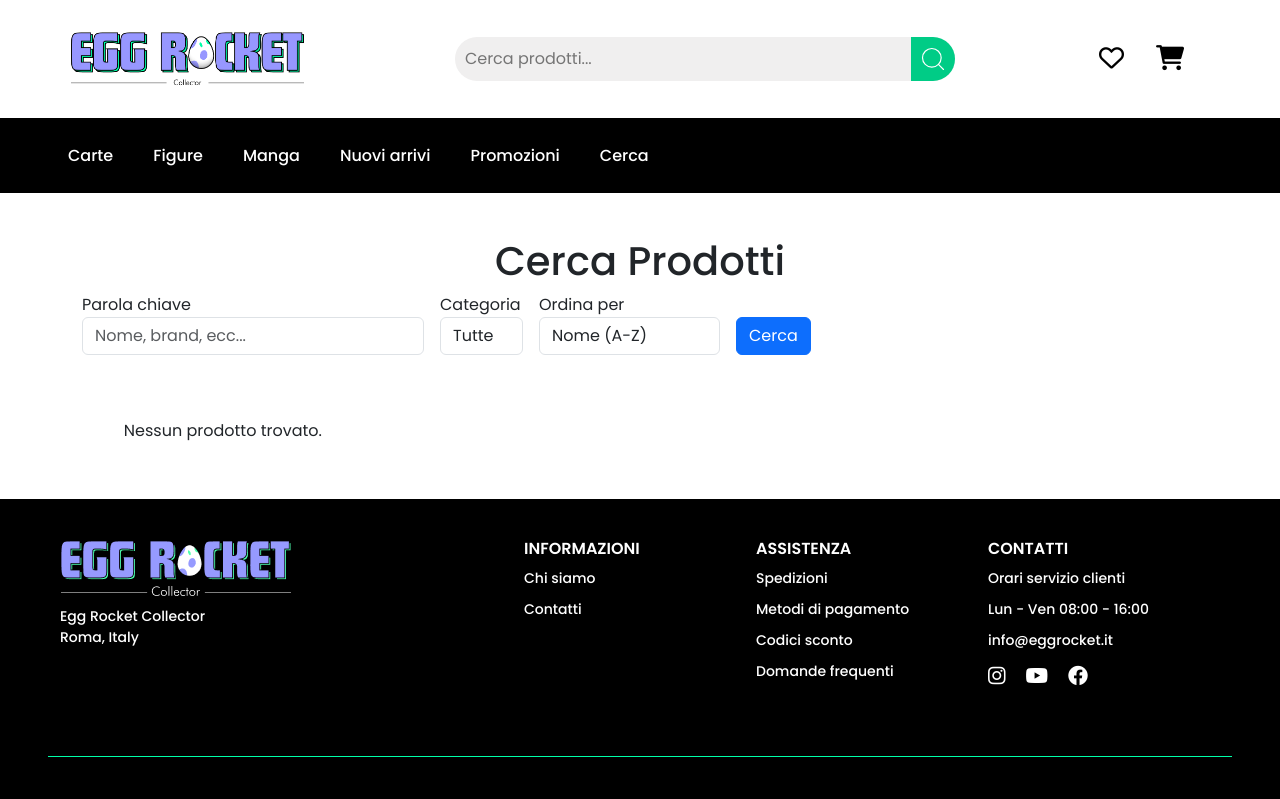
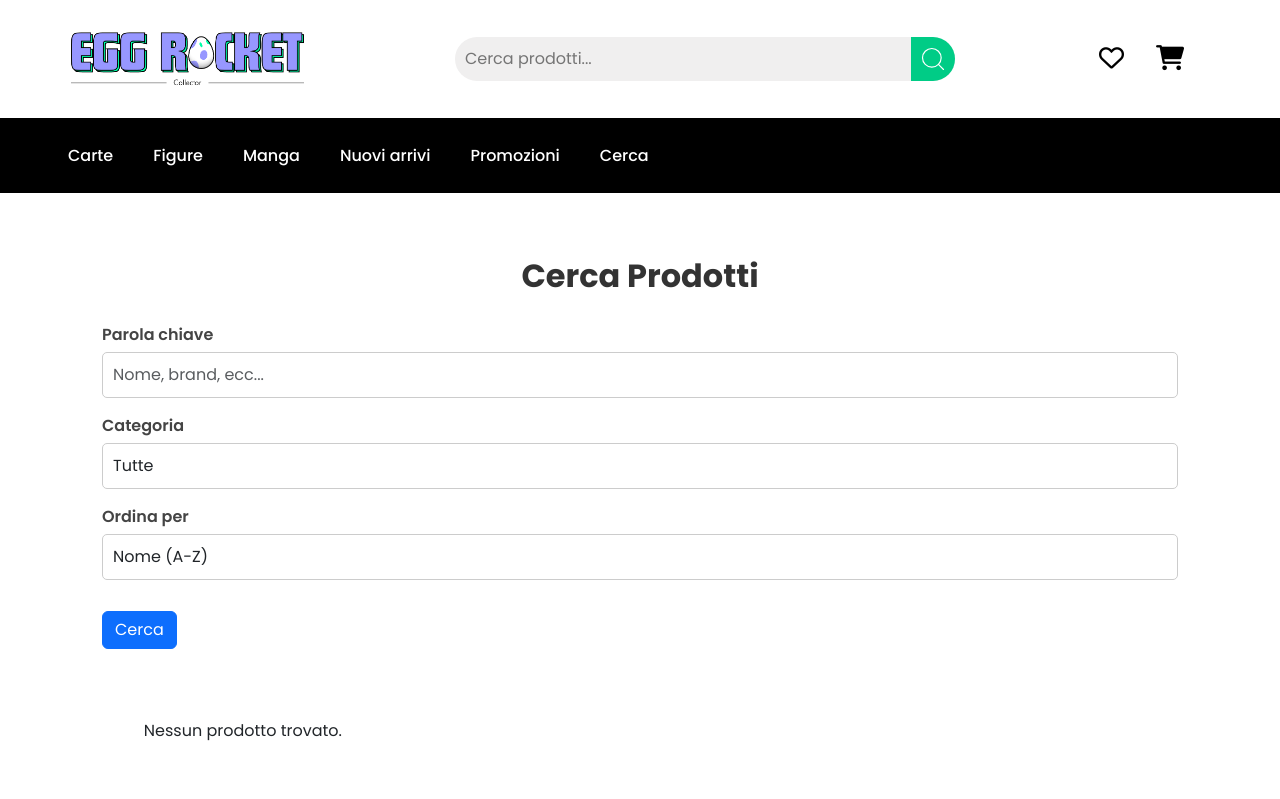
Before and after one commit to Jonathanmasa/boolshop-FE, a React (Vite) app: page /search in a window 1280 px wide. Shown: the top 799 px of the page. Built offline with nearby package versions, Linux system fonts and the light colour scheme.

Commit message:
feat: add styles and layout for search page components

```diff
--- a/src/index.css
+++ b/src/index.css
@@ -369,6 +369,64 @@ main h2 {
     padding-top: 20px;
 }
 
+/* SEARCH PAGE */
+.search-page {
+    padding: 20px;
+
+}
+
+/* Titolo della pagina */
+.search-page .titlepage {
+    font-size: 2rem;
+    color: #333;
+    font-weight: bold;
+}
+
+/* Sezione del form di ricerca senza background */
+.search-page form {
+    padding: 20px;
+    border-radius: 8px;
+    background-color: transparent; /* Rimosso il background */
+}
+
+/* Form group */
+.search-page .form-group {
+    width: 100%;
+}
+
+.search-page .form-group label {
+    font-weight: 600;
+    color: #444;
+}
+
+/* Input e select del form di ricerca */
+.search-page .form-group input,
+.search-page .form-group select {
+    margin-top: 5px;
+    padding: 10px;
+    border-radius: 5px;
+    border: 1px solid #ccc;
+}
+
+/* Bottone per la ricerca */
+.search-page .btn {
+    margin-top: 15px;
+}
+
+/* Contenitore dei prodotti (qui mettiamo il background) */
+.search-page .product-grid {
+    margin-top: 30px;
+    padding: 20px;
+    border-radius: 8px;
+}
+
+/* Messaggi di caricamento o errore */
+.search-page .loading,
+.search-page .error {
+    margin-top: 20px;
+}
+
+
 /* FOOTER */
 footer {
     /* height: 388px; */
--- a/src/pages/SearchPage.jsx
+++ b/src/pages/SearchPage.jsx
@@ -55,13 +55,10 @@ import ProductGrid from '../components/ProductGrid';
 import { useCartContext } from '../contexts/CartContext';
 import { useWishlistContext } from '../contexts/WishlistContext';
 
-
-
 export default function SearchPage() {
     const { addToCart, removeFromCart } = useCartContext();
     const { addToWishlist, removeToWishlist } = useWishlistContext();
     const [searchParams] = useSearchParams();
-
     const navigate = useNavigate();
 
     // Recuperiamo eventuale query iniziale dalla URL
@@ -73,13 +70,6 @@ export default function SearchPage() {
     const [products, setProducts] = useState([]);
     const [loading, setLoading] = useState(false);
     const [error, setError] = useState(null);
-
-    {
-        !loading && products.length === 0 && (
-            <p className="text-muted">Nessun prodotto trovato.</p>
-        )
-    }
-
 
     // Funzione per recuperare i prodotti filtrati dal server
     const fetchFilteredProducts = async (queryParam = query, typeParam = type, sortParam = sort) => {
@@ -94,22 +84,16 @@ export default function SearchPage() {
             });
 
             setProducts(response.data);
-
-            // ✅ Se l'array è vuoto, non è un errore: gestiamo dopo nel render
             setError(null);
-
         } catch (err) {
             console.error('Errore nella ricerca:', err);
             setError('Errore nel caricamento dei prodotti');
-            setProducts([]); // In caso di errore vero, svuota l'elenco
+            setProducts([]);
         } finally {
             setLoading(false);
         }
     };
 
-
-
-    // Esegui la ricerca automatica solo se la query è presente nella URL
     useEffect(() => {
         const q = searchParams.get('query') || '';
         const t = searchParams.get('type') || '';
@@ -124,27 +108,19 @@ export default function SearchPage() {
         }
     }, [searchParams]);
 
-
-
-
-
     // Ricerca manuale dal form UI
     const handleSearchSubmit = (e) => {
         e.preventDefault();
-
-        // aggiorna l'URL
         const newParams = new URLSearchParams();
         if (query) newParams.set('query', query);
         if (type) newParams.set('type', type);
         if (sort) newParams.set('sort', sort);
-
         navigate(`/search?${newParams.toString()}`);
-
         fetchFilteredProducts(query, type, sort);
     };
 
     return (
-        <div className="container mt-4">
+        <div className="container mt-4 search-page">
             <h1 className="titlepage">Cerca Prodotti</h1>
 
             {/* Form per UI di filtri */}
```
